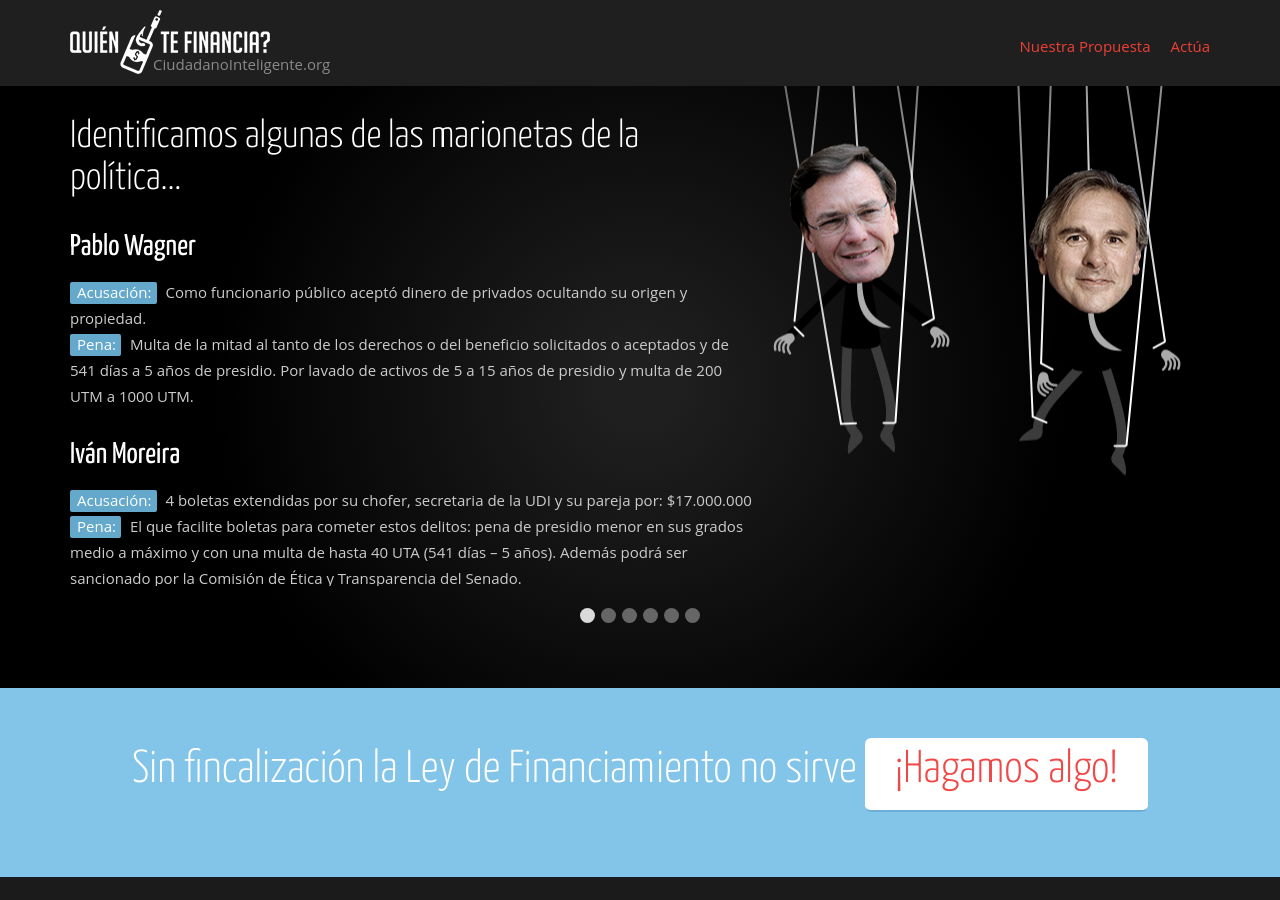
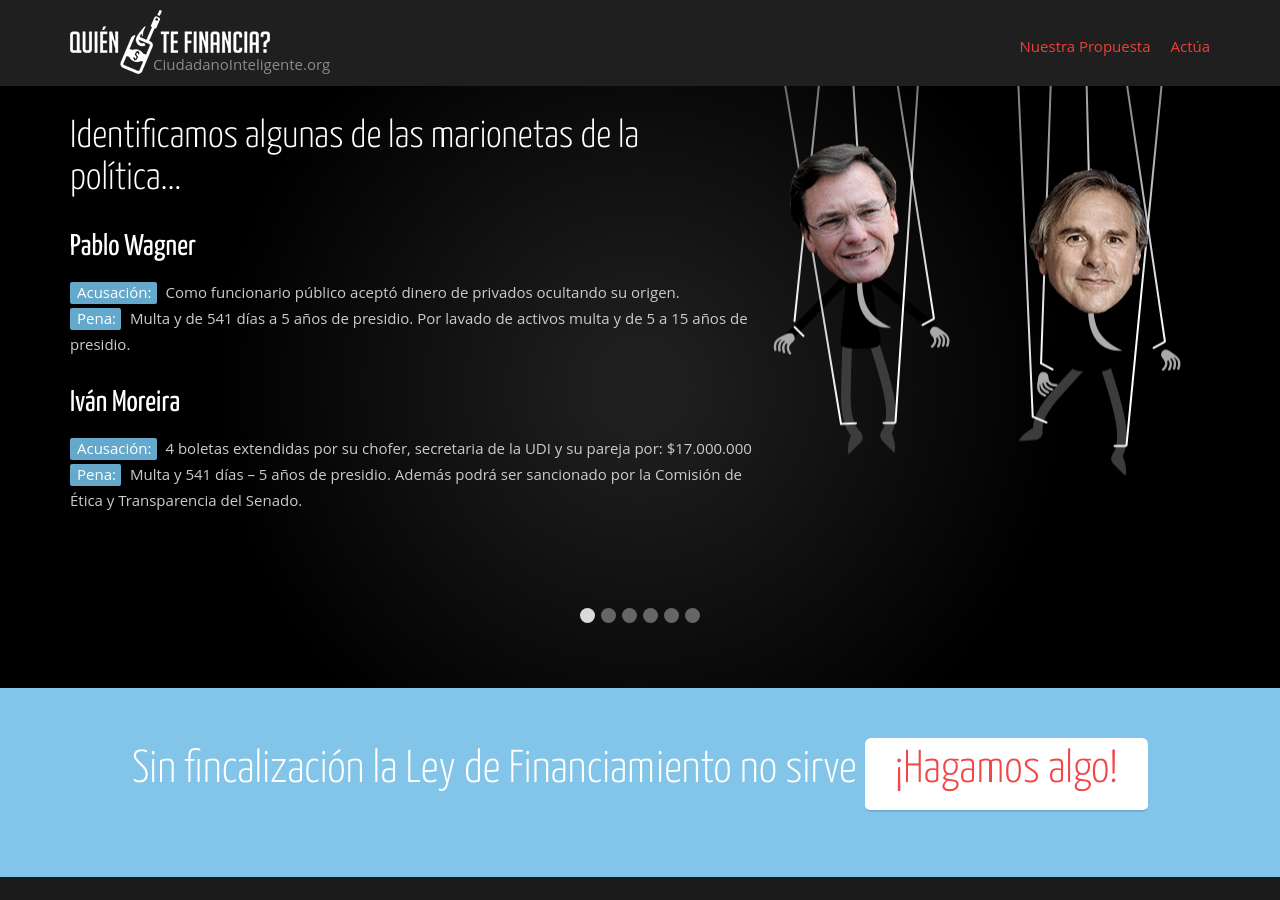
Before and after one commit to ciudadanointeligente/quien-te-financia, a Jekyll site: the page built from index.html, in a window 1280 px wide and 900 px high. Built offline with Jekyll 4.4.1, drawn with Linux system fonts in a browser that asks for light colours; nearby versions of some CDN libraries; comment, search, counter and statistics services are not loaded.

Commit message:
simplificación contenido wagner moreira

```diff
--- a/_includes/puppets.html
+++ b/_includes/puppets.html
@@ -6,11 +6,11 @@
 							<div class="description">
 								<h2>Identificamos algunas de las marionetas de la política...</h2>
 								<h3>Pablo Wagner</h3>
-								<p><span class="strong">Acusación:</span> Como funcionario público aceptó dinero de privados ocultando su origen y propiedad.</p>
-								<p><span class="strong">Pena:</span> Multa de la mitad al tanto de los derechos o del beneficio solicitados o aceptados y de 541 días a 5 años de presidio. Por lavado de activos de 5 a 15 años de presidio y multa de 200 UTM a 1000 UTM.</p>
+								<p><span class="strong">Acusación:</span> Como funcionario público aceptó dinero de privados ocultando su origen.</p>
+								<p><span class="strong">Pena:</span> Multa y de 541 días a 5 años de presidio. Por lavado de activos multa y de 5 a 15 años de presidio.</p>
 								<h3>Iván Moreira</h3>
 								<p><span class="strong">Acusación:</span> 4 boletas extendidas por su chofer, secretaria de la UDI y su pareja por: $17.000.000</p>
-								<p><span class="strong">Pena:</span> El que facilite boletas para cometer estos delitos: pena de presidio menor en sus grados medio a máximo y con una multa de hasta 40 UTA (541 días – 5 años). Además podrá ser sancionado por la Comisión de Ética y Transparencia del Senado.</p>
+								<p><span class="strong">Pena:</span> Multa y 541 días – 5 años de presidio. Además podrá ser sancionado por la Comisión de Ética y Transparencia del Senado.</p>
 							</div>
 							<div class="tiltview row">
 								<a href=""><img src="../img/carousel/puppet-wagner.png"></a>
```
